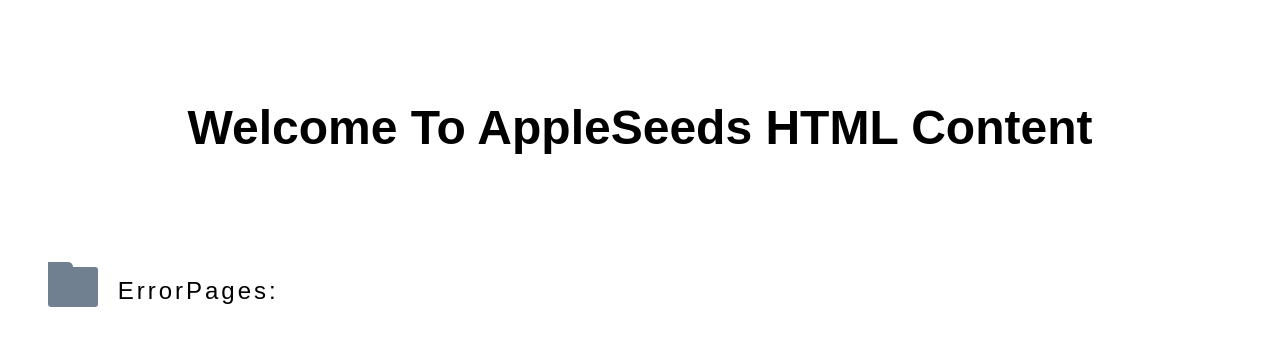
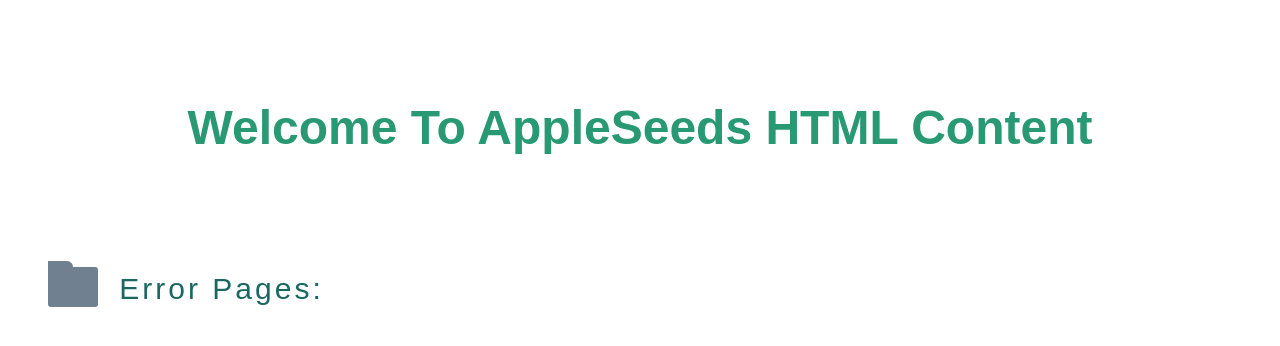
Before and after one commit to ToamAppleSeeds/appleSeedsHTML, a plain HTML site: page index.html in a window 1280 px wide. Drawn offline with Linux system fonts and the light colour scheme.

Commit message:
finish styleing and functionality

```diff
--- a/index.css
+++ b/index.css
@@ -112,8 +112,14 @@ ul {
 	text-align: center;
 	font-size: xxx-large;
 	margin: 100px 0px;
+	color: #289972;
 }
 
 .close li {
 	display: none;
 }
+
+label {
+	font-size: 30px;
+	color: #1b6860;
+}
--- a/index.html
+++ b/index.html
@@ -13,7 +13,7 @@
 			<div class="folder-container close">
 				<label for=""
 					><div class="folder"></div>
-					ErrorPages:</label
+					Error Pages:</label
 				>
 				<li>
 					<br />
@@ -21,7 +21,7 @@
 					&emsp; &emsp;
 					<a href="./ErrorPages/Pixar-Animation-Studios/ErrorPage.html"
 						><div class="file"></div>
-						Pixar-Animation-Studios</a
+						Pixar Animation Studios</a
 					>
 				</li>
 				<li>
@@ -30,7 +30,7 @@
 					&emsp; &emsp;
 					<a href="./ErrorPages/Dropbox-4xx/ErrorPage.html"
 						><div class="file"></div>
-						Dropbox-4xx</a
+						Dropbox 4xx</a
 					>
 				</li>
 			</div>
```
